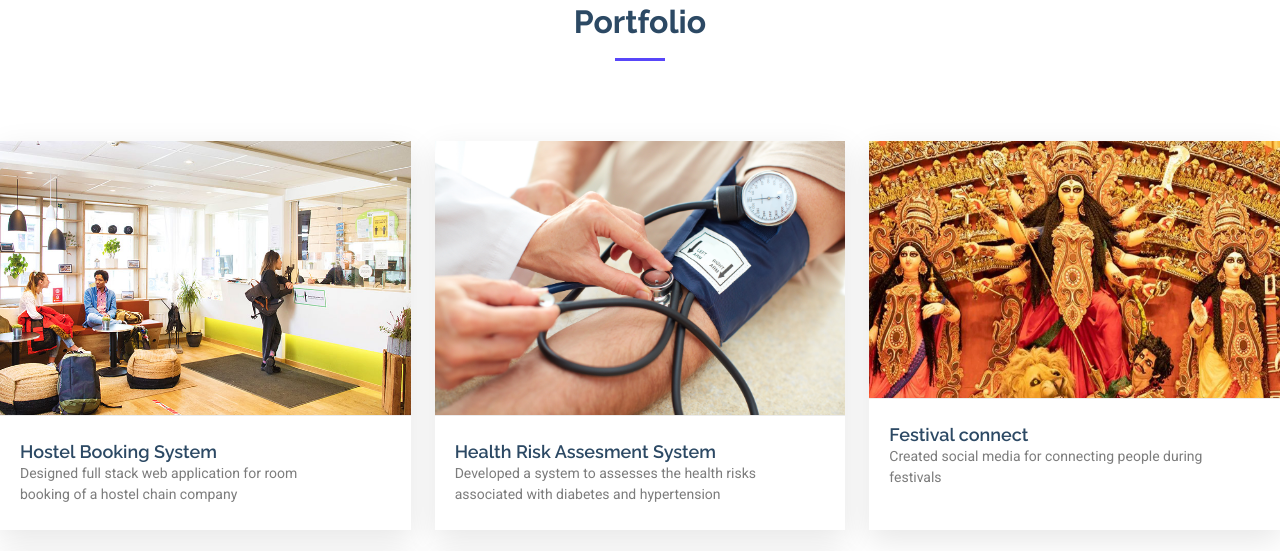
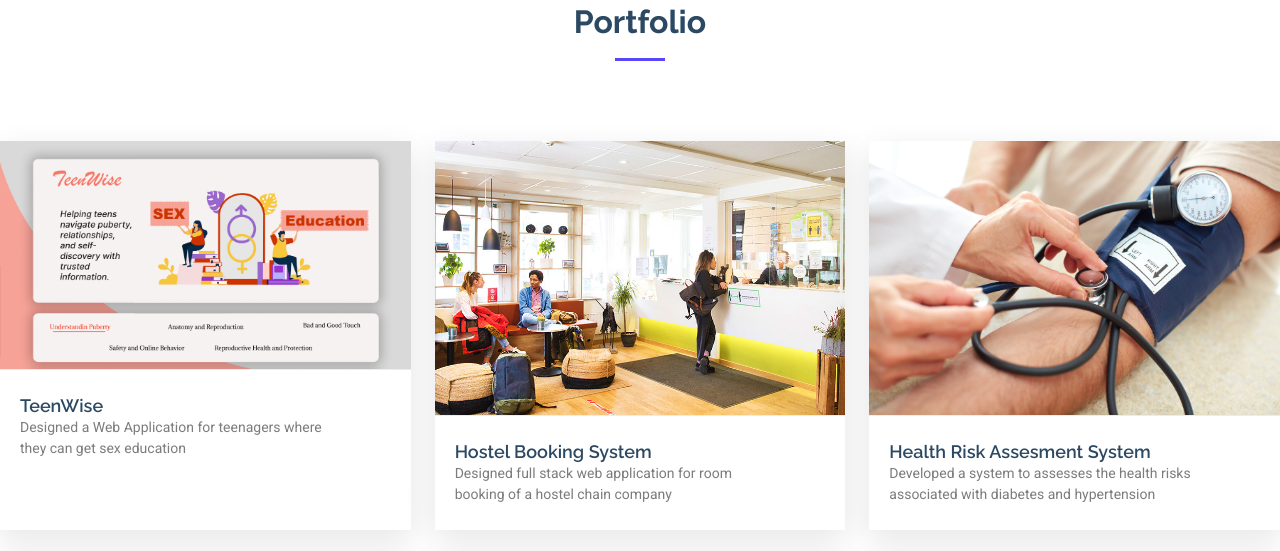
Before and after one commit to CoderSahel/NEXISA, a plain HTML site: page Client/index.html in a window 1280 px wide. Shown: the part 1754-2305 px from the top of the page. Drawn offline with nearby package versions, Linux system fonts and the light colour scheme.

Commit message:
added teenwise

```diff
--- a/Client/index.html
+++ b/Client/index.html
@@ -463,6 +463,19 @@
 
           <div class="row gy-4 isotope-container" data-aos="fade-up" data-aos-delay="200">
 
+
+            <div class="col-lg-4 col-md-6 portfolio-item isotope-item filter-app">
+              <div class="portfolio-content h-100">
+                <a href="https://teenwise.vercel.app/" data-gallery="portfolio-gallery-app" class="glightbox"><img src="assets/img/portfolio/sex-ed.png" class="img-fluid" alt=""></a>
+                <div class="portfolio-info">
+                  <h4><a href="https://teenwise.vercel.app/" title="More Details">TeenWise</a></h4>
+                  <p>Designed a Web Application for teenagers where they can get sex education</p>
+                </div>
+              </div>
+            </div>
+
+            <!-- End Portfolio Item -->
+
             <div class="col-lg-4 col-md-6 portfolio-item isotope-item filter-app">
               <div class="portfolio-content h-100">
                 <a href="assets/img/portfolio/app-1.jpg" data-gallery="portfolio-gallery-app" class="glightbox"><img src="assets/img/portfolio/app-1.jpg" class="img-fluid" alt=""></a>
@@ -520,6 +533,8 @@
                 </div>
               </div>
             </div>
+
+
 
 
             <!-- End Portfolio Item -->
```
Also changed, not shown: Client/assets/img/portfolio/sex-ed.png (added).
